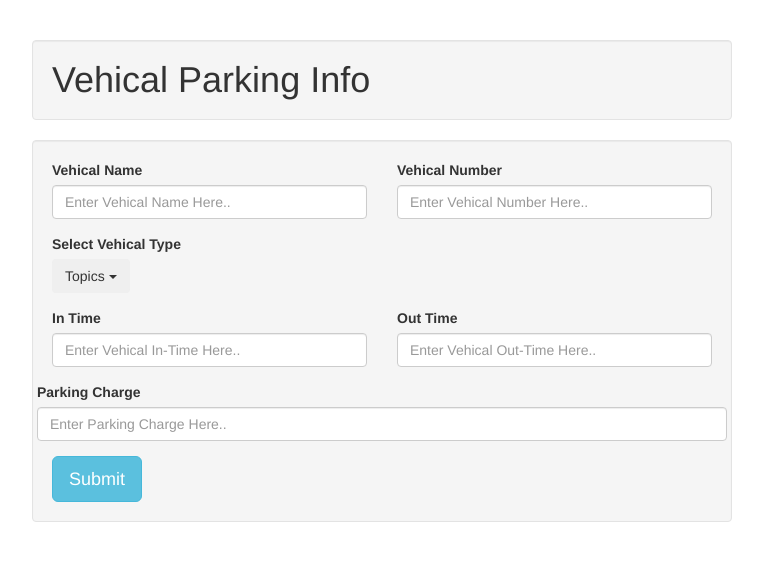
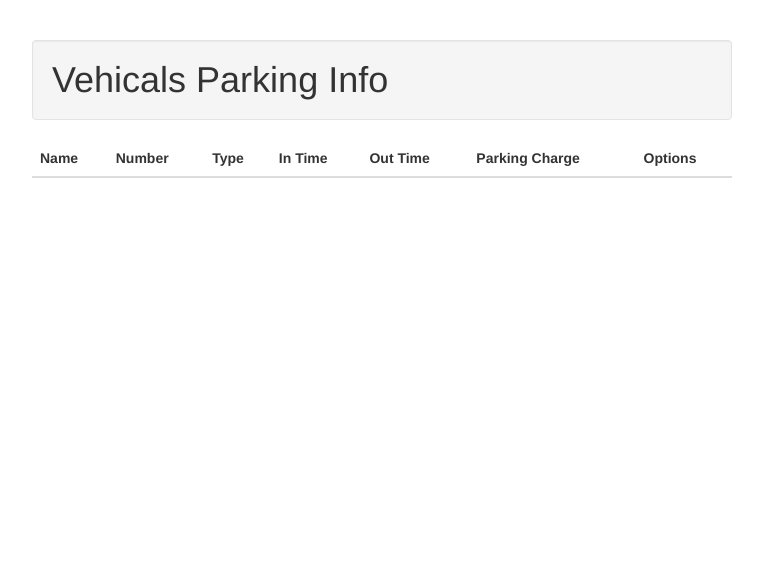
Before and after one commit to Deepakdubey90/parkingapp, a Django app: template templates/vehical_list.html in a window 1280 px wide. Shown: the top 561 px of the page, without its empty margins (258-1021 px from the left). Run offline with Django 3.2, Linux system fonts and the light colour scheme; the template is opened without the code that fills it, so the values that code supplies are empty; some libraries are stand-ins or nearby versions.

Commit message:
Integrated Create & list view of vehicals.

```diff
--- a/static/js/custom.js
+++ b/static/js/custom.js
@@ -0,0 +1,59 @@
+$(document).ready(function() {
+
+    // Load  content document load
+    $.ajax({
+	type: "GET",
+	url: "/vehicals/",
+	dataType: 'json',
+	success: function(data) {
+	    for (var i = 0; i < data.length; i++) {
+		$("#tbDetails").append("<tr><td>" + data[i].vehical_name + "</td><td>" + data[i].vehical_number + "</td><td>" + data[i].vehical_type + "</td><td>" + data[i].vehical_intime +"</td><td>"+ data[i].vehical_outtime +"</td><td>"+ data[i].park_fare +"</td></tr>");
+	    }
+	    console.log(data)
+	},
+	error: function(jqXHR, status, err){
+	    console.log(err)
+	}
+    });
+
+
+    var vehicalType;
+    $('.dropdown-menu li > a').click(function(e){
+	$('.vtype').text(this.innerHTML);
+	vehicalType = $('.vtype').text()
+    });
+
+    // add records
+    $(document).on("click","#submit_btn",function() {
+	console.log(vehicalType)
+	vehicalName = $('#vname').val();
+	vehicalNumber = $('#vnumber').val();
+	vehicalType = vehicalType.toLowerCase();
+	vehicalIntime = $('#intimepicker').val();
+	vehicalOuttime = $('#outtimepicker').val();
+	parkFare = $('#c1').val();
+
+	//preparing data before post
+	data = {
+	    vehical_name: vehicalName,
+	    vehical_number: vehicalNumber,
+	    vehical_type:vehicalType,
+	    vehical_intime:vehicalIntime,
+	    vehical_outtime: vehicalOuttime,
+	    park_fare: parkFare,
+	    csrfmiddlewaretoken: '{{ csrf_token }}'
+	}
+	$.ajax({
+	    type: "POST",
+	    url: '/vehicals/',
+	    data: data,
+	    dataType: 'json',
+	    success: function (data, status, jqXHR) {
+		location.reload();
+	    },
+	    error: function (jqXHR, status, err) {
+		alert("error !!");
+	    }
+	});
+    });
+});
--- a/templates/vehical_list.html
+++ b/templates/vehical_list.html
@@ -8,99 +8,44 @@
 
     <title>Bootstrap 101 Template</title>
 
-    <!-- Bootstrap -->
     <link href = "//maxcdn.bootstrapcdn.com/bootstrap/3.3.1/css/bootstrap.min.css" rel = "stylesheet">
-    <link rel="stylesheet" href="{{ STATIC_URL }}/css/custom.css "/>
-
-    <!-- HTML5 shim and Respond.js for IE8 support of HTML5 elements and media queries -->
-    <!-- WARNING: Respond.js doesn't work if you view the page via file:// -->
-
-    <!--[if lt IE 9]>
-	<script src = "https://oss.maxcdn.com/html5shiv/3.7.2/html5shiv.min.js"></script>
-	<script src = "https://oss.maxcdn.com/respond/1.4.2/respond.min.js"></script>
-	<![endif]-->
-
+    <link rel="stylesheet" href="{{ STATIC_URL }}css/custom.css "/>
+    <script src="http://ajax.googleapis.com/ajax/libs/jquery/1.9.1/jquery.js"></script>
+    <script src="{{ STATIC_URL }}/js/custom.js"></script>
+    <link rel="stylesheet" href="//cdnjs.cloudflare.com/ajax/libs/timepicker/1.3.3/jquery.timepicker.min.css">
   </head>
   <body>
     <div class="container">
-      <h1 class="well">Vehical Parking Info</h1>
-      <div class="col-lg-12 well">
-	<div class="row">
-	  <form>
-	    <div class="col-sm-12">
-	      <div class="row">
-		<div class="col-sm-6 form-group">
-		  <label>Vehical Name</label>
-		  <input type="text" placeholder="Enter Vehical Name Here.." class="form-control">
-		</div>
-		<div class="col-sm-6 form-group">
-		  <label>Vehical Number</label>
-		  <input type="text" placeholder="Enter Vehical Number Here.." class="form-control">
-		</div>
-	      </div>
-	      <div class="form-group">
-		<label>Select Vehical Type</label>
-		<div class = "dropdown">
-
-		  <button type = "button" class = "btn dropdown-toggle" id = "dropdownMenu1" data-toggle = "dropdown">
-		    Topics
-		    <span class = "caret"></span>
-		  </button>
-
-		  <ul class = "dropdown-menu" role = "menu" aria-labelledby = "dropdownMenu1">
-		    <li role = "presentation" class = "dropdown-header">Dropdown header</li>
-
-		    <li role = "presentation" >
-		      <a role = "menuitem" tabindex = "-1" href = "#">Java</a>
-		    </li>
-
-		    <li role = "presentation">
-		      <a role = "menuitem" tabindex = "-1" href = "#">Data Mining</a>
-		    </li>
-
-		    <li role = "presentation">
-		      <a role = "menuitem" tabindex = "-1" href = "#">
-			Data Communication/Networking
-		      </a>
-		    </li>
-
-		    <li role = "presentation" class = "divider"></li>
-		    <li role = "presentation" class = "dropdown-header">Dropdown header</li>
-
-		    <li role = "presentation">
-		      <a role = "menuitem" tabindex = "-1" href = "#">Separated link</a>
-		    </li>
-		  </ul>
-		</div>
-	      </div>
-	      <div class="row">
-		<div class="col-sm-6 form-group">
-		  <label>In Time </label>
-		  <input type="text" placeholder="Enter Vehical In-Time Here.." class="form-control">
-		</div>
-		<div class="col-sm-6 form-group">
-		  <label>Out Time</label>
-		  <input type="text" placeholder="Enter Vehical Out-Time Here.." class="form-control">
-		</div>
-	      </div>
-
-	      <div class="row">
-		<div class="form-group">
-		  <label>Parking Charge</label>
-		  <input type="text" placeholder="Enter Parking Charge Here.." class="form-control">
-		</div>
-	      </div>
-	      <button type="button" class="btn btn-lg btn-info">Submit</button>
-	    </div>
-	  </form>
-	</div>
-      </div>
+      <h1 class="well">Vehicals Parking Info</h1>
+      <table class="table table-hover" id="tbDetails">
+	<thead>
+	  <tr>
+	    <th>Name</th>
+	    <th>Number</th>
+	    <th>Type</th>
+	    <th>In Time</th>
+	    <th>Out Time</th>
+	    <th>Parking Charge</th>
+	    <th>Options</th>
+	  </tr>
+	</thead>
+	<tbody>
+	  <tr>
+	    <td></td>
+	    <td></td>
+	    <td></td>
+	  </tr>
+	</tbody>
+      </table>
     </div>
     <!-- jQuery (necessary for Bootstrap's JavaScript plugins) -->
     <script src = "https://ajax.googleapis.com/ajax/libs/jquery/1.11.1/jquery.min.js"></script>
 
     <!-- Include all compiled plugins (below), or include individual files as needed -->
-    <script src = "//maxcdn.bootstrapcdn.com/bootstrap/3.3.1/js/bootstrap.min.js"></script>
+    <script src="//maxcdn.bootstrapcdn.com/bootstrap/3.3.1/js/bootstrap.min.js"></script>
+    <script src="https://ajax.googleapis.com/ajax/libs/jquery/1.11.1/jquery.min.js"></script>
+    <script src="//maxcdn.bootstrapcdn.com/bootstrap/3.3.1/js/bootstrap.min.js"></script>
+    <script src="//cdnjs.cloudflare.com/ajax/libs/timepicker/1.3.3/jquery.timepicker.min.js"></script>
 
   </body>
 </html>
--- a/vehical/models.py
+++ b/vehical/models.py
@@ -5,7 +5,7 @@ TYPE_CHOICES = (
     ('truck','TRUCK'),
     ('suv', 'SUV'),
     ('car','CAR'),
-    ('bike','BYKE'),
+    ('byke','BYKE'),
     ('cycle','CYCLE'),
 )
 
@@ -20,8 +20,8 @@ class VehicalParking(models.Model):
     vehical_type = models.CharField(
         max_length=30, choices=TYPE_CHOICES, default='cycle'
     )
-    vehical_intime = models.DateTimeField()
-    vehical_outtime = models.DateTimeField()
+    vehical_intime = models.TimeField(blank=False, null=False)
+    vehical_outtime = models.TimeField(blank=False, null=False)
     park_fare = models.CharField(max_length=100)
 
 
```
Also changed, not shown: templates/create_vehical.html (+12 -11 lines), vehical/settings.py (+8 -7 lines).
